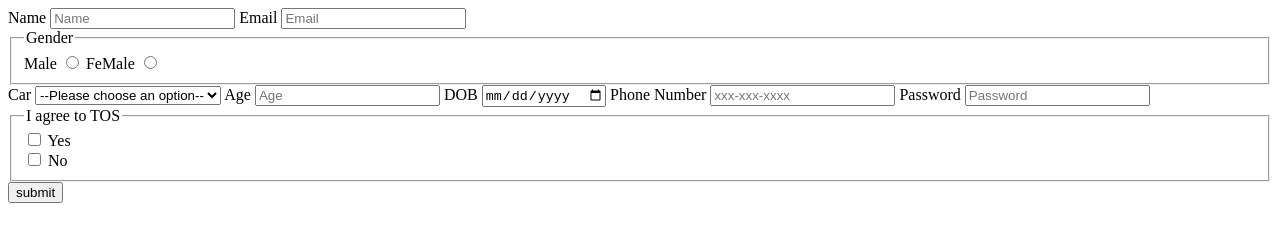
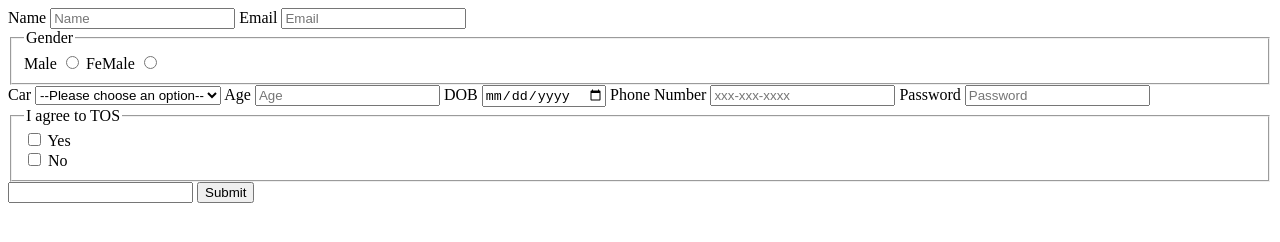
Before and after one commit to acciojob/signup-form-car-Kumar5577, a website: page main.html in a window 1280 px wide. Drawn offline with Linux system fonts and the light colour scheme.

Commit message:
created a submission

```diff
--- a/main.html
+++ b/main.html
@@ -35,7 +35,7 @@
 		<label for="tel">Phone Number</label>
 		<input id="tel" type="tel" placeholder="xxx-xxx-xxxx">
 		<label for="password">Password</label>
-		<input id="password" type="password" placeholder="Password">
+		<input id="password" type="password" placeholder="Password" required>
 		<fieldset>
 			<legend >I agree to TOS</legend>
 			<div>
@@ -47,7 +47,8 @@
 				<label for="No">No</label>
 			</div>
 		</fieldset>
-		<input type="submit" value="submit">
+		<input id="tos">
+		<button type="submit">Submit</button>
 
 	</form>
     <script type="text/javascript" src="./script.js">
```
